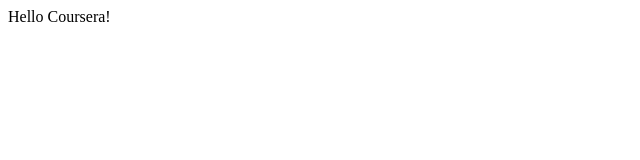
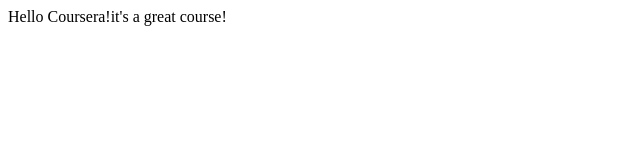
Before and after one commit to Kalash47/Coursera-Test, a plain HTML site: page site/index.html in a window 1280 px wide. Shown: the whole page, without its empty margins (0-640 px from the left). Drawn offline with Linux system fonts and the light colour scheme.

Commit message:
small addition to our page content.

```diff
--- a/site/index.html
+++ b/site/index.html
@@ -4,6 +4,6 @@
 	<title>Hello Coursera!</title>
 </head>
 <body>
-<hl>Hello Coursera!</hl>
+<hl>Hello Coursera!it's a great course!</hl>
 </body>
 </html>
```
